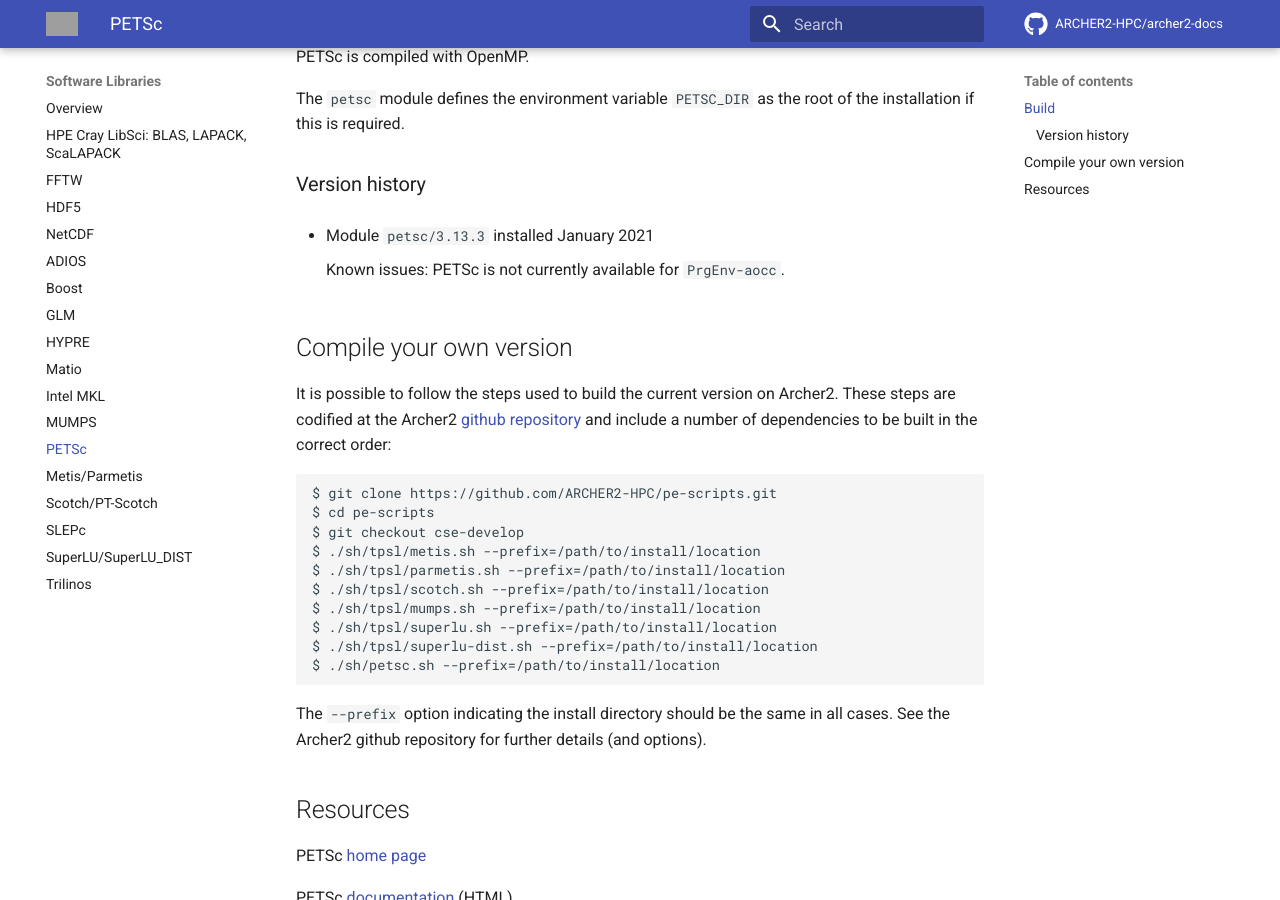
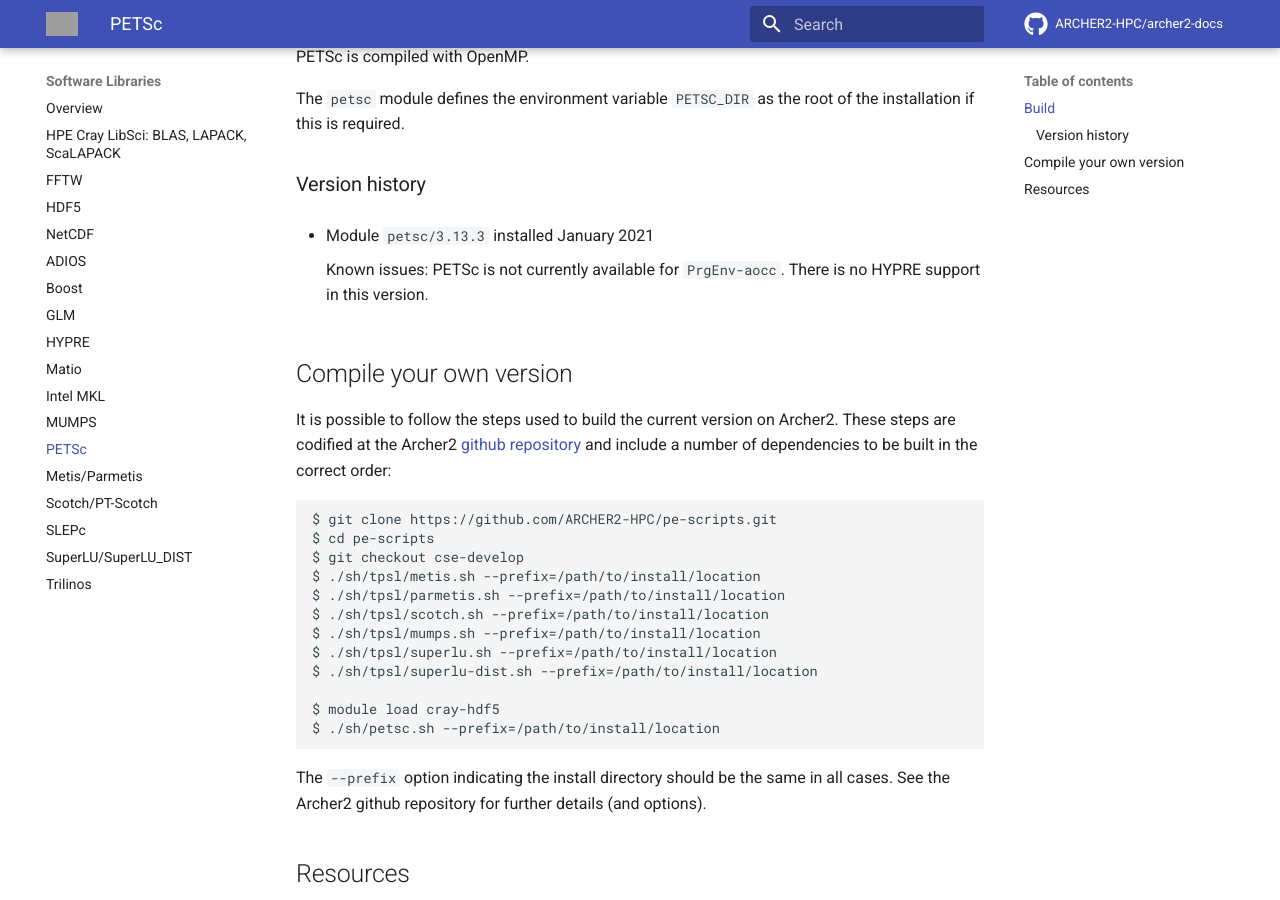
Before and after one commit to ARCHER2-HPC/archer2-docs, an MkDocs documentation site: the page built from docs/software-libraries/petsc.md, in a window 1280 px wide and 900 px high, scrolled down 516 px. Built offline with MkDocs 1.6.1 and Material for MkDocs 9.7.7, drawn with Linux system fonts in a browser that asks for light colours; comment, search, counter and statistics services are not loaded; grey boxes are pictures that could not be loaded.

Commit message:
Add comment on HYPRE

````diff
--- a/docs/software-libraries/petsc.md
+++ b/docs/software-libraries/petsc.md
@@ -27,6 +27,7 @@
 - Module `petsc/3.13.3` installed January 2021
 
     Known issues: PETSc is not currently available for `PrgEnv-aocc`.
+    There is no HYPRE support in this version.
 
 
 ## Compile your own version
@@ -45,6 +46,8 @@
 $ ./sh/tpsl/mumps.sh --prefix=/path/to/install/location
 $ ./sh/tpsl/superlu.sh --prefix=/path/to/install/location
 $ ./sh/tpsl/superlu-dist.sh --prefix=/path/to/install/location
+
+$ module load cray-hdf5
 $ ./sh/petsc.sh --prefix=/path/to/install/location
 ```
 The `--prefix` option indicating the install directory should be the
````
